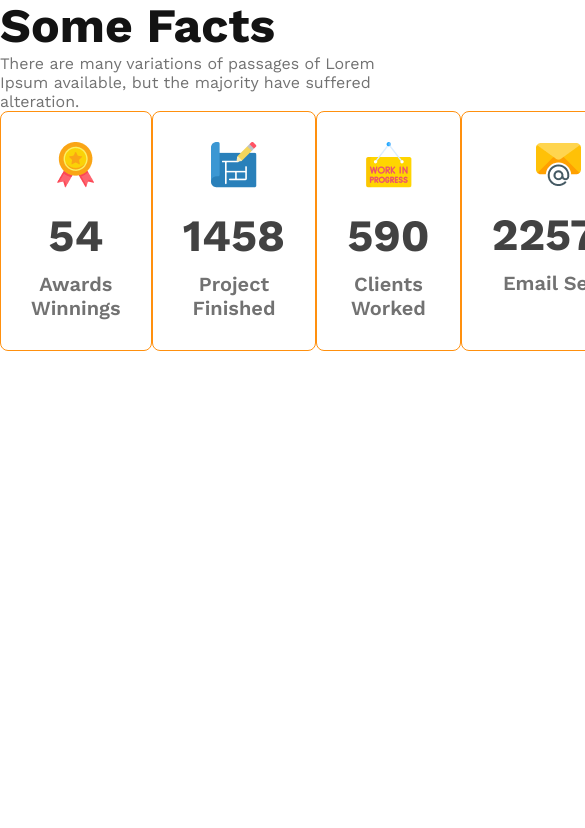
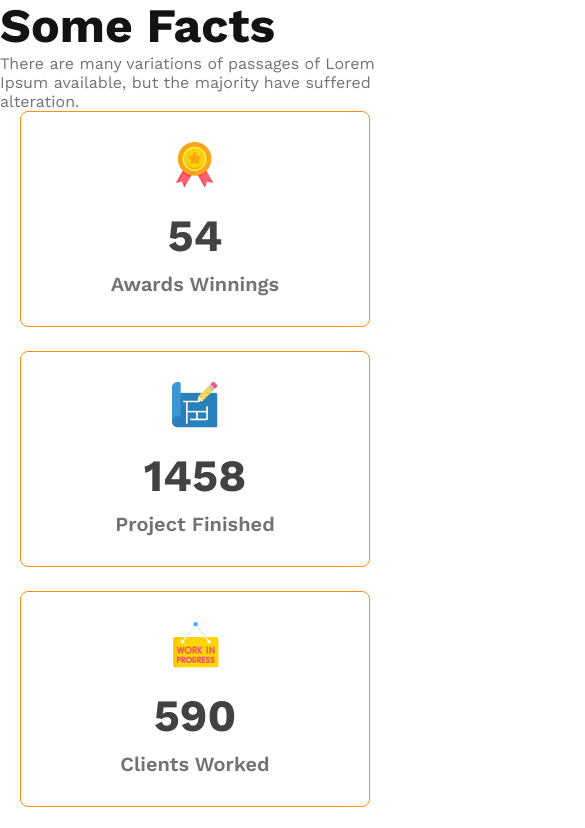
Before and after one commit to ahnaf4D/b9-g3-architects-web, a plain HTML site: page index.html in a window 390 px wide. Shown: the part 2649-3477 px from the top of the page, 585 px wide, since content can reach past the window. Before the commit the page ends 3070 px from the top, so only its background shows below. Drawn offline with nearby package versions, Linux system fonts and the light colour scheme.

Commit message:
Facts area completed

```diff
--- a/styles/architects.css
+++ b/styles/architects.css
@@ -130,20 +130,23 @@ main {
     display: flex;
     justify-content: space-around;
 }
+
 .facts-card-container .card {
     border-radius: 8px;
     border: 1px solid #FF900E;
     text-align: center;
     font-size: 2.8rem;
-    padding:  30px;
+    padding: 30px;
 }
-.facts-card-container .card .card-stats{
+
+.facts-card-container .card .card-stats {
     font-size: 2.8rem;
     color: #424242;
     margin-top: 10px;
     margin-bottom: 10px;
 }
-.facts-card-container .card .card-title{
+
+.facts-card-container .card .card-title {
     font-weight: 600;
     font-size: 1.25rem;
     margin-top: 5px;
@@ -158,7 +161,8 @@ main {
     }
 
     nav,
-    .teams-container {
+    .teams-container,
+    .facts-card-container {
         flex-direction: column;
     }
 
@@ -166,9 +170,13 @@ main {
         grid-template-columns: 1fr;
     }
 
-    .teams-content {
+    .teams-content,
+    .facts-card-container {
         padding-left: 20px;
         padding-right: 20px;
+    }
+    .facts-card-container{
+        gap: 1.5rem;
     }
 }
 
```
